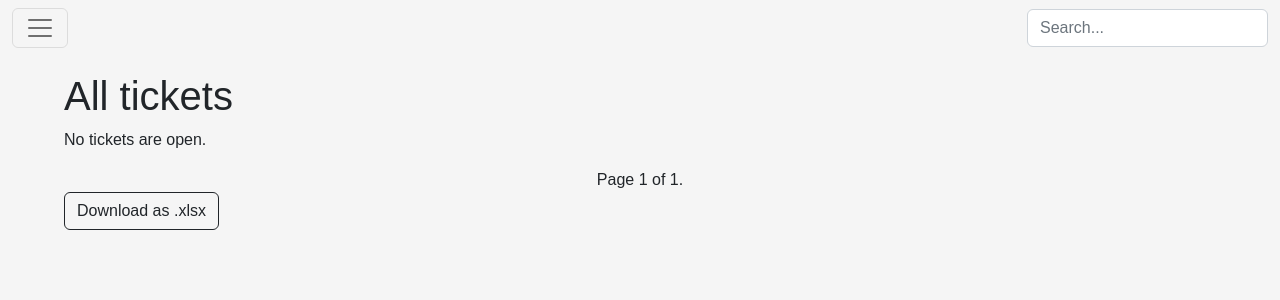
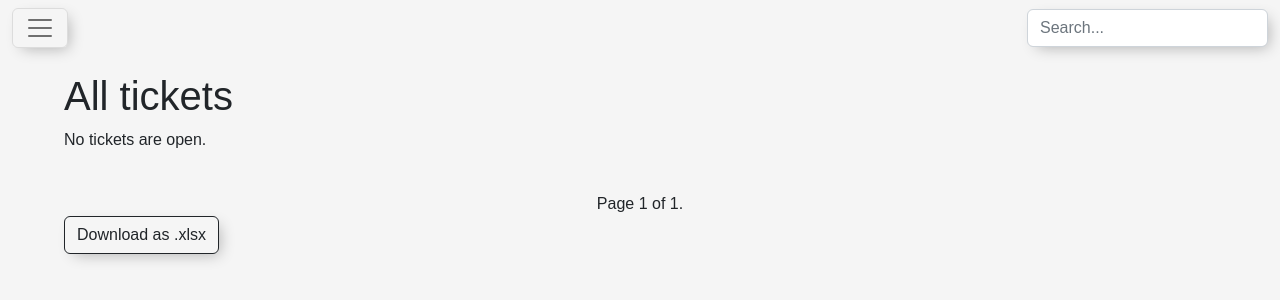
Before and after one commit to huLasPet/issue_tracking_project, a Django app: page /all_tickets in a window 1280 px wide. Shown: the top 300 px of the page. Run offline with Django 4.2, Linux system fonts and the light colour scheme; the visitor is signed in with stand-in values (Sample User, id 1); data that the repository does not hold is empty.

Commit message:
Added CSS shadows and animations

```diff
--- a/ticket_project/static/CSS/style.css
+++ b/ticket_project/static/CSS/style.css
@@ -6,8 +6,9 @@
 .open_table {
   font-family: arial, sans-serif;
   border-collapse: collapse;
-
+  box-shadow: 5px 5px 15px -5px rgba(0, 0, 0, 0.3);
   text-align: center;
+  overflow: unset;
 
 }
 
@@ -41,6 +42,48 @@ textarea {
 
 }
 
+.card, .btn, .search, .navbar-toggler, input, select, textarea {
+    box-shadow: 5px 5px 15px -5px rgba(0, 0, 0, 0.3);
+}
+
+.step-link {
+    margin-top: 2%;
+}
+
+.card {
+   animation: fadeIn 1s;
+   -webkit-animation: fadeIn 1s;
+   -moz-animation: fadeIn 1s;
+   -o-animation: fadeIn 1s;
+   -ms-animation: fadeIn 1s;
+   transition: transform .2s;
+   }
+@keyframes card {
+  0% { opacity: 0; }
+  100% { opacity: 1; }
+}
+@-moz-keyframes card {
+  0% { opacity: 0; }
+  100% { opacity: 1; }
+}
+
+@-webkit-keyframes card {
+  0% { opacity: 0; }
+  100% { opacity: 1; }
+}
+
+@-o-keyframes card {
+  0% { opacity: 0; }
+  100% { opacity: 1; }
+}
+
+@-ms-keyframes card {
+  0% { opacity: 0; }
+  100% { opacity: 1; }
+}
+.card:hover {
+  transform: scale(1.1);
+}
 
 
 /* BASIC */
--- a/ticket_project/ticket_app/templates/ticket_app/all_tickets.html
+++ b/ticket_project/ticket_app/templates/ticket_app/all_tickets.html
@@ -32,7 +32,7 @@
         {% else %}
         <p>No tickets are open.</p>
         {% endif %}
-
+<br>
         <div class="pagination pagebutton">
             <span class="step-links">
                 {% if page_obj.has_previous %}
--- a/ticket_project/ticket_app/templates/ticket_app/base.html
+++ b/ticket_project/ticket_app/templates/ticket_app/base.html
@@ -21,7 +21,7 @@
 
         <form action="{% url 'ticket_app:search_results' search_term='?' %}" method="POST">
             {% csrf_token %}
-            <input class="form-control me-2" name="search" type="text" placeholder="Search...">
+            <input class="form-control me-2 search" name="search" type="text" placeholder="Search...">
         </form>
 
         <div class="offcanvas offcanvas-start" tabindex="-1" id="offcanvasNavbar" aria-labelledby="offcanvasNavbarLabel">
```
Also changed, not shown: 1 other file.
